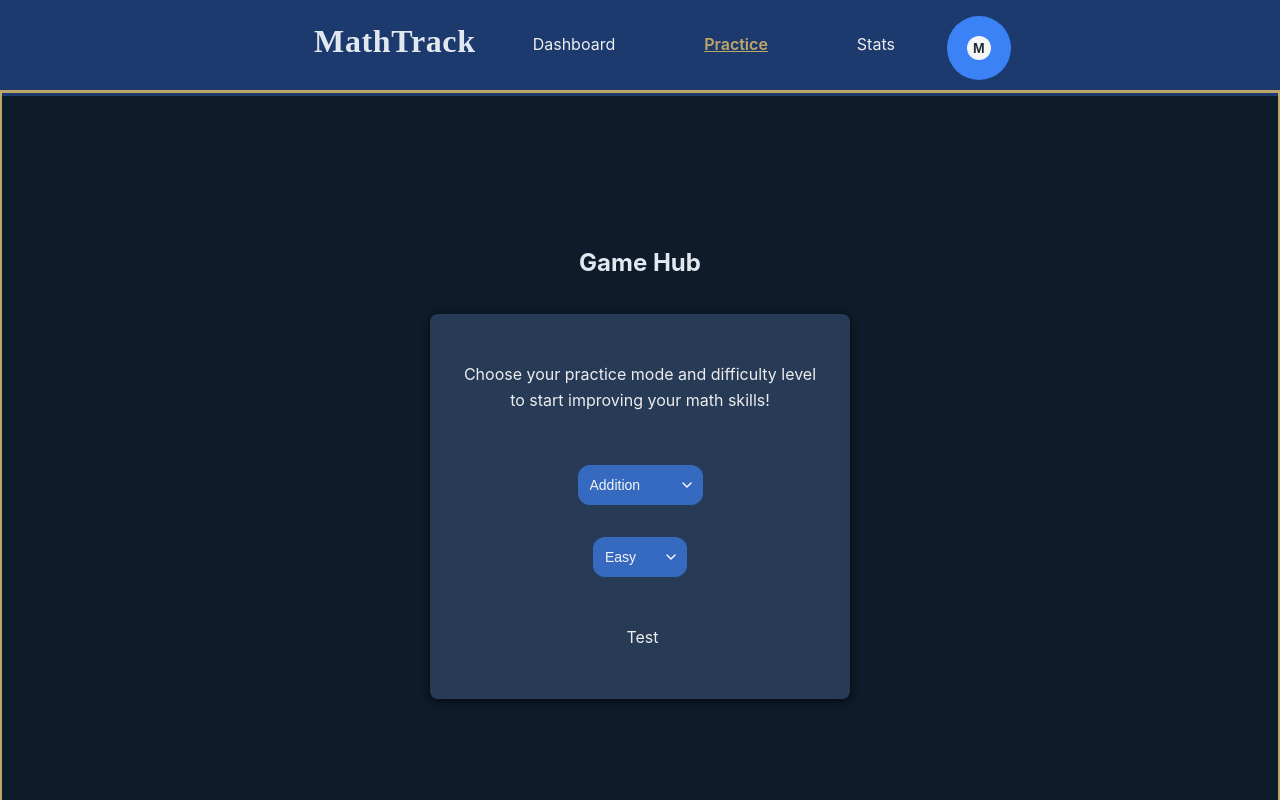
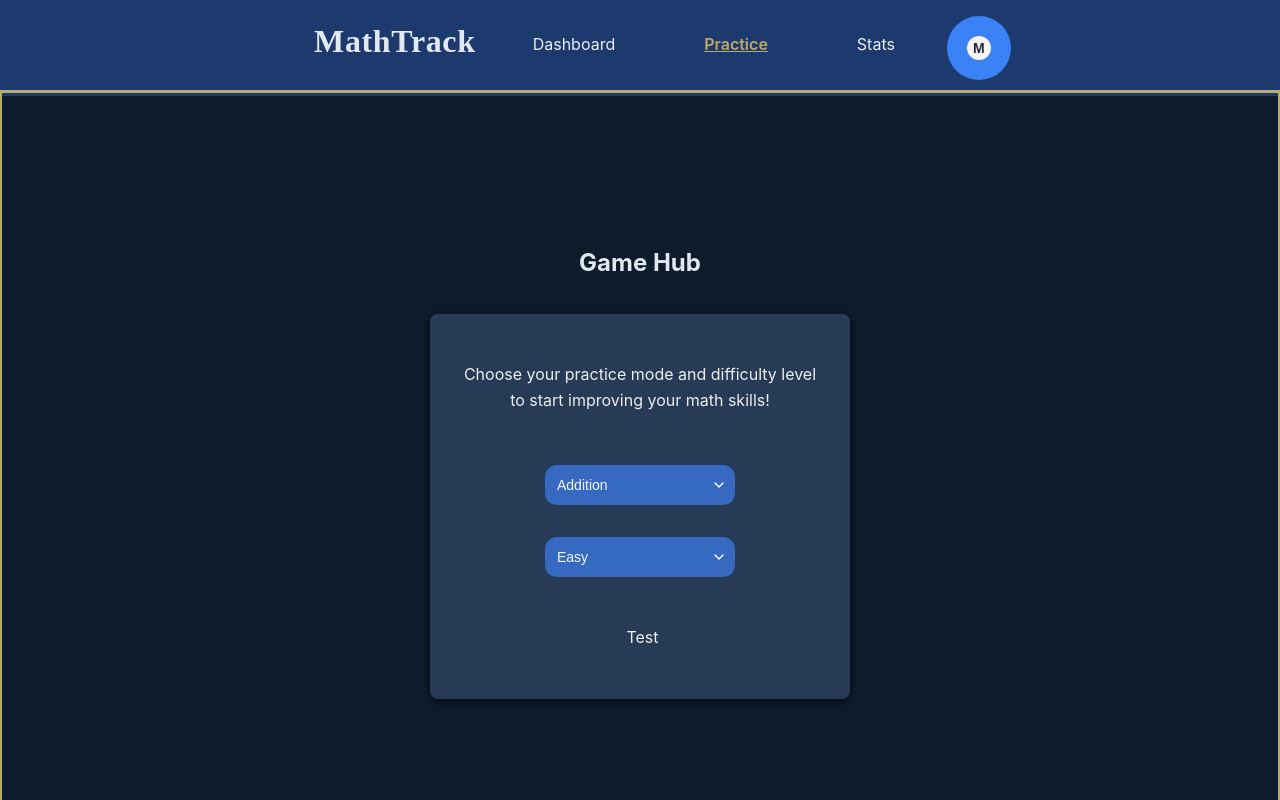
Before and after one commit to LuisDev912/EduMath-Track, a React (Vite) app in the folder frontend/: page /game/hub in a window 1280 px wide. Shown: the top 800 px of the page. Built offline with nearby package versions, Linux system fonts and the light colour scheme.

Commit message:
fix(game): equalize widths of both Select components on the game hub page

```diff
--- a/frontend/src/game/hub/components/HubComponents.module.css
+++ b/frontend/src/game/hub/components/HubComponents.module.css
@@ -0,0 +1,4 @@
+.selectForm > select{
+    width: 100%;
+    max-width: 190px;
+}
```
